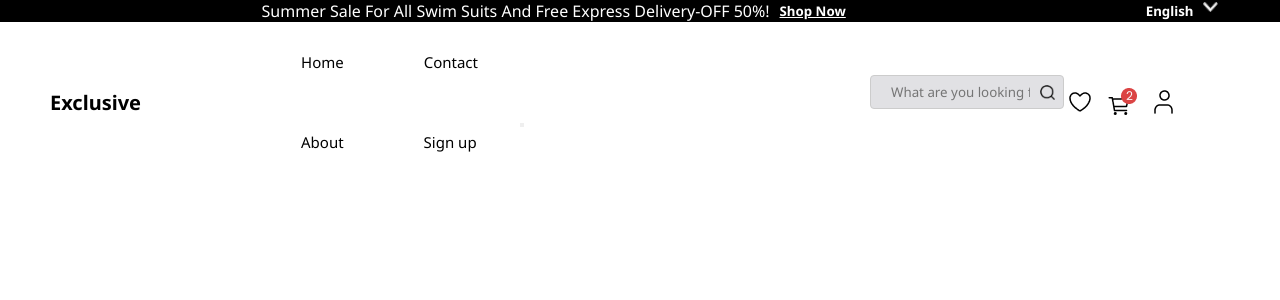
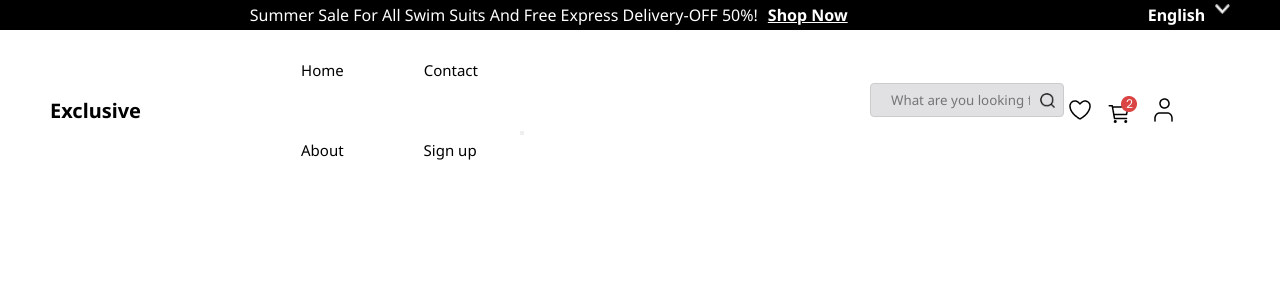
Before and after one commit to SurekaP1/Assesment2, a React (Vite) app: page / in a window 1280 px wide. Shown: the top 300 px of the page. Built offline with nearby package versions, Linux system fonts and the light colour scheme; a web font is replaced by a local one.

Commit message:
updated files and added untracked files

```diff
--- a/src/Components/Header/Header.css
+++ b/src/Components/Header/Header.css
@@ -7,15 +7,16 @@
     font-family: poppins;
     font-size: 15px;
 }
+
 .Header h3{
     margin-left: 50px;
     font-family: poppins;
     font-size: 20px;
+}
 
+nav{
+    margin-left: 100px;
 }
-nav {
-    margin-left: 100px;
-  }
 
 nav ul li{
     display: inline-block;
@@ -47,6 +48,7 @@ nav ul li{
     margin-left: 350px;
 
 }
+
 .search-wrapper .search-icon {
     display:inline-block;
     position:absolute ;
@@ -56,10 +58,12 @@ nav ul li{
     top: 20%;
     margin-left: 350px;
   }
+
   .symbols{
     display: flex;
     margin-right: 90px;
 }
+
 .symbols img{
     display: flex;
     margin-right: 10px;
--- a/src/Components/Header/Header.jsx
+++ b/src/Components/Header/Header.jsx
@@ -33,7 +33,7 @@ const Header = () => {
         <img src={user} alt='' />
       </div>
     </div>
-    <div className="line"></div>
+
     </div>
   )
 }
--- a/src/Components/TopHeader/TopHeader.css
+++ b/src/Components/TopHeader/TopHeader.css
@@ -5,20 +5,20 @@
     background-color: rgba(0, 0, 0, 1);
     color: rgb(255, 255, 255);
     align-items: center;
+    height: 30px;
 }
 .TopHeader p{
     margin-left: 200px;
     align-items: center;
 
 }
-.TopHeader h5{
+.TopHeader h4{
     margin-left: 10px;
     text-decoration: underline;
     text-align:center;
     cursor: pointer;
 }
-
-.English h5{
+.English h4{
     margin-left: 300px;
     text-decoration: none;
     text-align: center;
@@ -30,5 +30,4 @@
     margin-left:10px;
     text-align: center;
     color: aliceblue;
-
 }
--- a/src/Components/TopHeader/TopHeader.jsx
+++ b/src/Components/TopHeader/TopHeader.jsx
@@ -6,12 +6,12 @@ const TopHeader = () => {
   return (
     <div className='TopHeader'>
       <p>Summer Sale For All Swim Suits And Free Express Delivery-OFF 50%! </p>
-      <h5>Shop Now</h5>
+      <h4>Shop Now</h4>
 
       <div className="English">
-        <h5>
+        <h4>
           English <img src={arrow} alt="" />
-        </h5>
+        </h4>
       </div>
     </div>
   )
```
